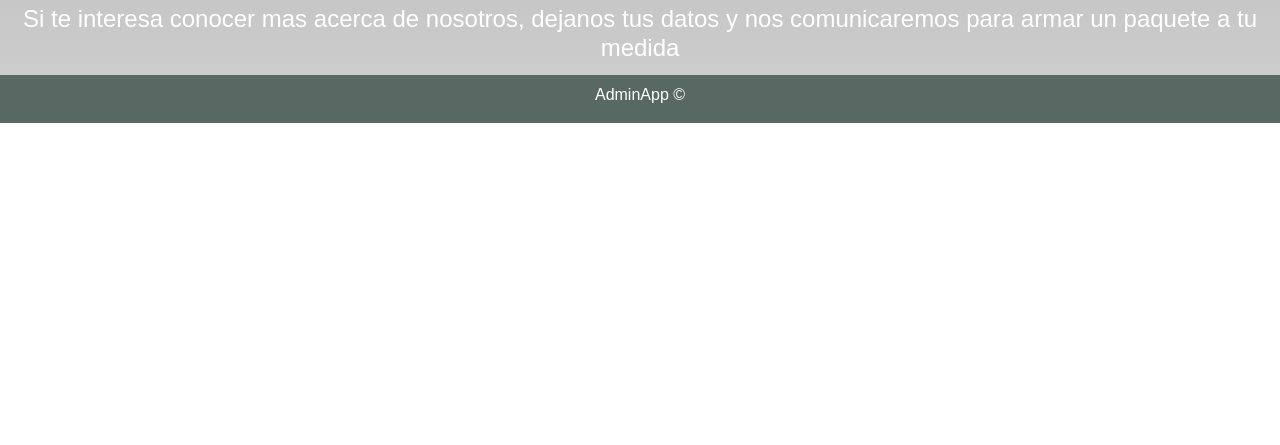
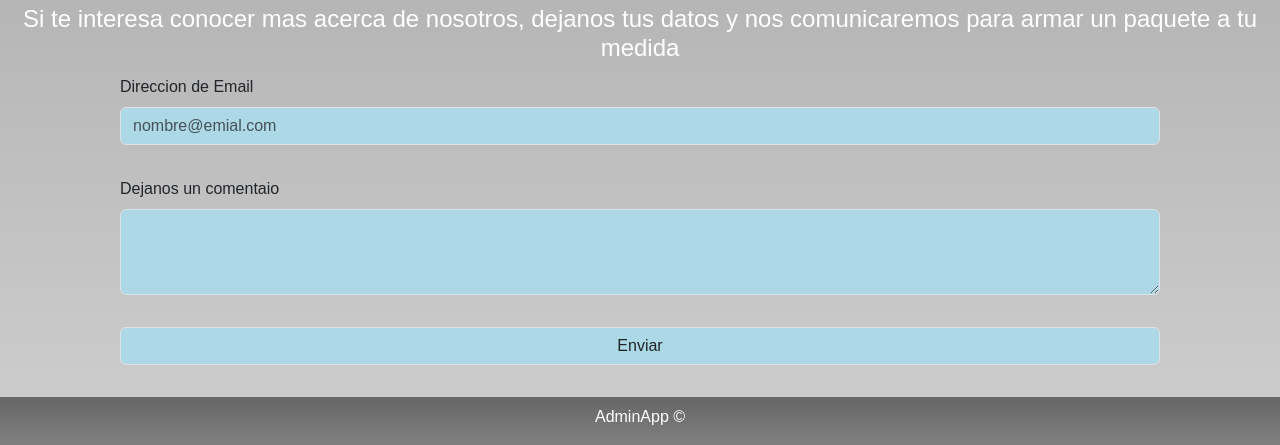
Before and after one commit to Gondff/entregaFinalJSConCarousel, a plain HTML site: page index.html in a window 1280 px wide. Shown: the part 1678-2123 px from the top of the page. Before the commit the page ends 1801 px from the top, so only its background shows below. Drawn offline with nearby package versions, Linux system fonts and the light colour scheme; some packages are replaced by stand-ins of ours; a script that the page names is missing.

Commit message:
se agrega el formulario final, sin acciones todavia

```diff
--- a/css/style.css
+++ b/css/style.css
@@ -50,8 +50,6 @@
   .nav-item a:hover{
     color: black;
   }
-
-
 
 
   /* Main */
@@ -172,12 +170,32 @@
   max-width: 100%;
 }
 
+/*Formulario de contacto*/
+
+.mb-4{
+  margin-bottom: 0rem !important;
+  padding-bottom: 2rem;
+  padding-left: 120px;
+  padding-right: 120px;
+}
+
+.form-control{
+  background-color: lightblue !important;
+}
+
+.form-control:not(textarea):focus,
+.form-control:not(textarea):focus {
+    background-color: lightblue !important;
+    box-shadow: none !important;
+  }
+
 /* Footer */
 .footer {
   display: flex;
   justify-content: center;
-  background-color: rgb(88, 105, 99);
+  background-image: linear-gradient(to bottom, rgb(102, 102, 102), grey);
   min-height: 5%;
   color: white;
   padding-top: 8px;
+  box-shadow: 0px 12px 12px rgba(0, 0, 0, 0.5);
 }
--- a/index.html
+++ b/index.html
@@ -126,6 +126,17 @@
                      nos comunicaremos para armar un paquete a tu medida </h4>
           </section>
 
+          <div class="mb-4">
+            <label for="exampleFormControlInput1" class="form-label">Direccion de Email</label>
+            <input type="email" class="form-control" id="exampleFormControlInput1" placeholder="nombre@emial.com">
+          </div>
+          <div class="mb-4">
+            <label for="exampleFormControlTextarea1" class="form-label">Dejanos un comentaio</label>
+            <textarea class="form-control" id="exampleFormControlTextarea1" rows="3"></textarea>
+          </div>
+          <div class="mb-4">
+            <input class="form-control" type="submit" value="Enviar">
+          </div>
 
     </main>
 
```
